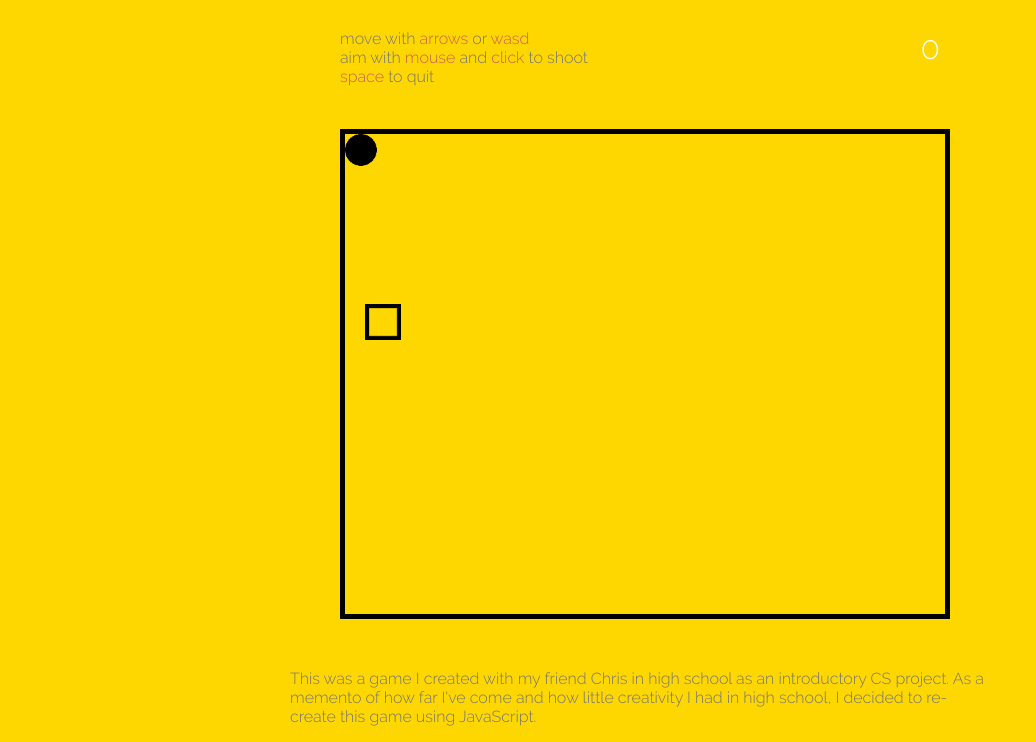
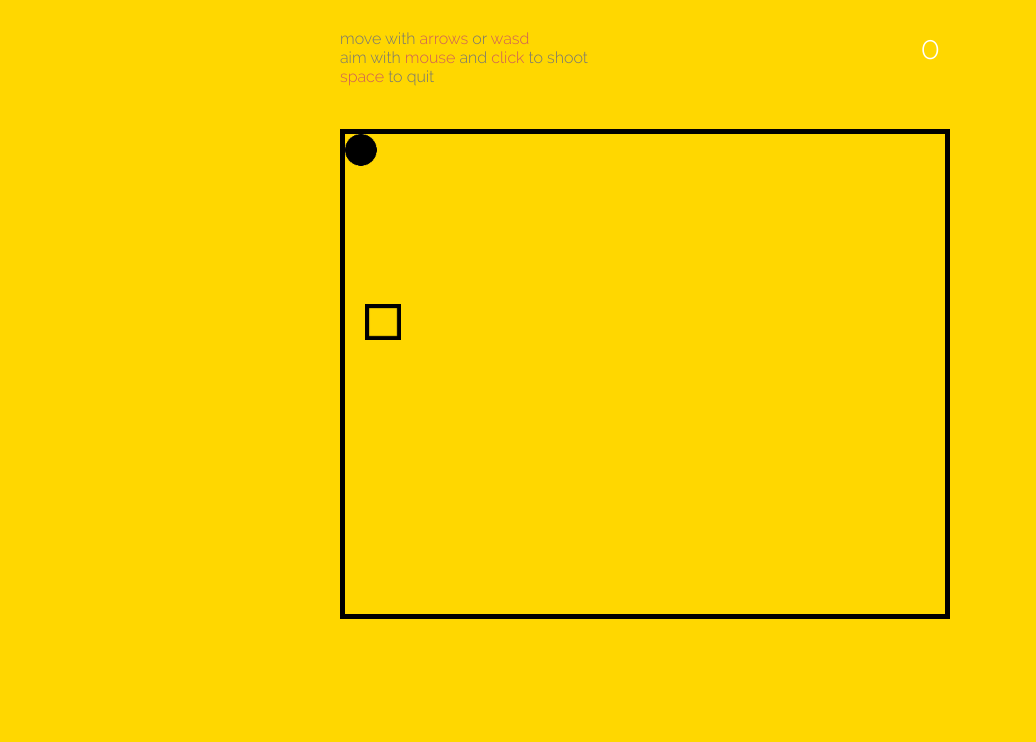
Before and after one commit to kpraturu/kpraturu.github.io, a plain HTML site: page projects/AttackSquares/AttackSquares.html in a window 1280 px wide. Shown: the part 77-819 px from the top of the page, without its empty margins (0-1036 px from the left). Drawn offline with Linux system fonts and the light colour scheme.

Commit message:
Changed minor parts of website

```diff
--- a/projects/AttackSquares/AttackSquares.html
+++ b/projects/AttackSquares/AttackSquares.html
@@ -40,12 +40,7 @@
     <canvas id="myCanvas"></canvas>
       </div>
     </div>
-    <div class="info">
-        <p>This was a game I created with my friend Chris in high school as an introductory CS project.
-          As a memento of how far I've come and how little creativity I had in high school, I decided to
-         re-create this game using JavaScript.
-        </p>
-    </div>
+
     <script type="text/javascript" src="js/resources.js"></script>
     <script type="text/javascript" src="js/sprite.js"></script>
     <script type="text/javascript" src="js/input.js"></script>
```
Also changed, not shown: projects/projects.html (line endings or trailing spaces).
